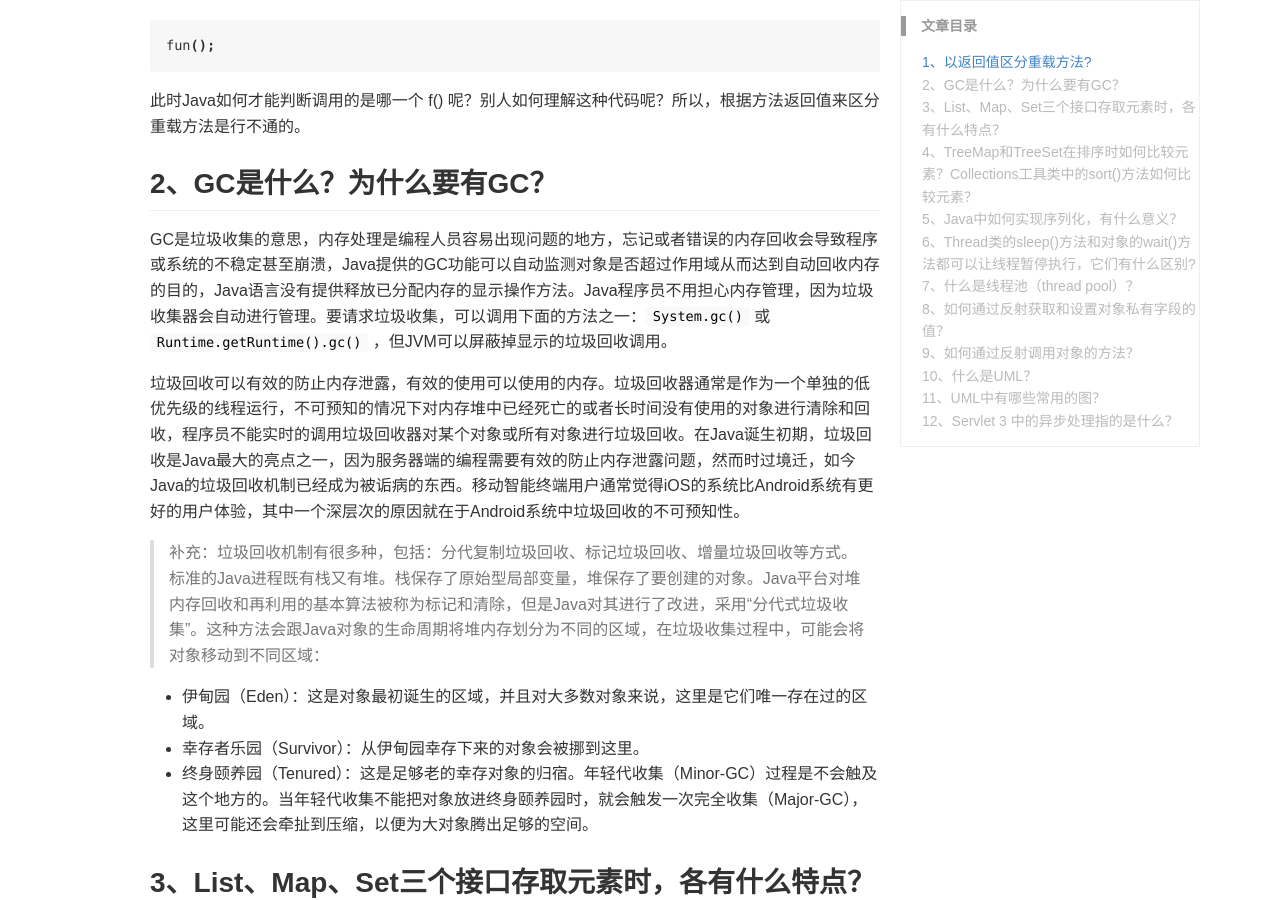
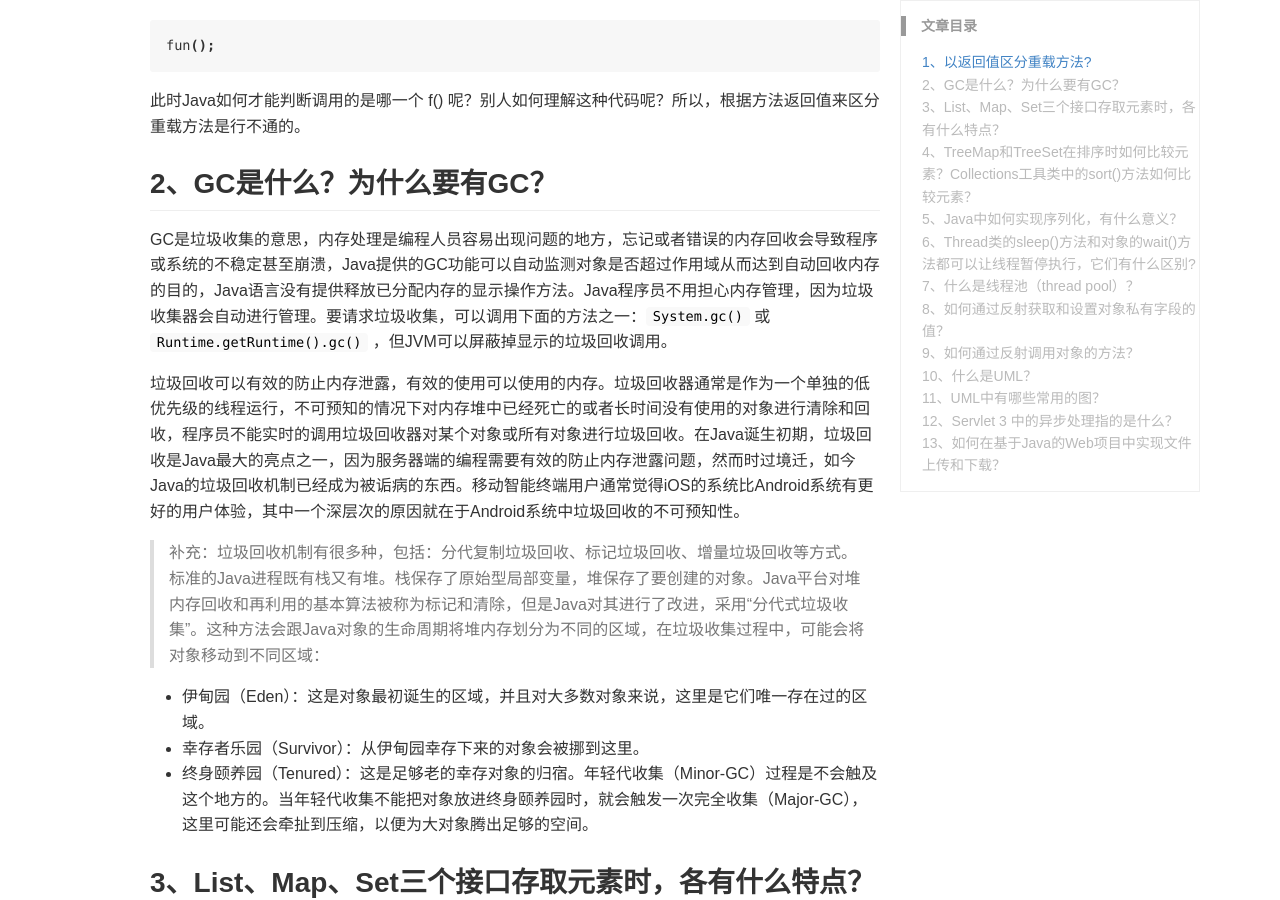
Before and after one commit to DoctorDeng/DoctorDeng.github.io, a Jekyll site: the page built from _posts/2016-09-09-java-面试.md, in a window 1280 px wide and 900 px high, scrolled down 535 px. Built offline with Jekyll 4.4.1, drawn with Linux system fonts in a browser that asks for light colours; some of the changed text lies outside the part shown.

Commit message:
modify file

````diff
--- a/_posts/2016-09-09-java-面试.md
+++ b/_posts/2016-09-09-java-面试.md
@@ -335,3 +335,5 @@
     }
 }
 ```
+
+## 13、如何在基于Java的Web项目中实现文件上传和下载？
````
